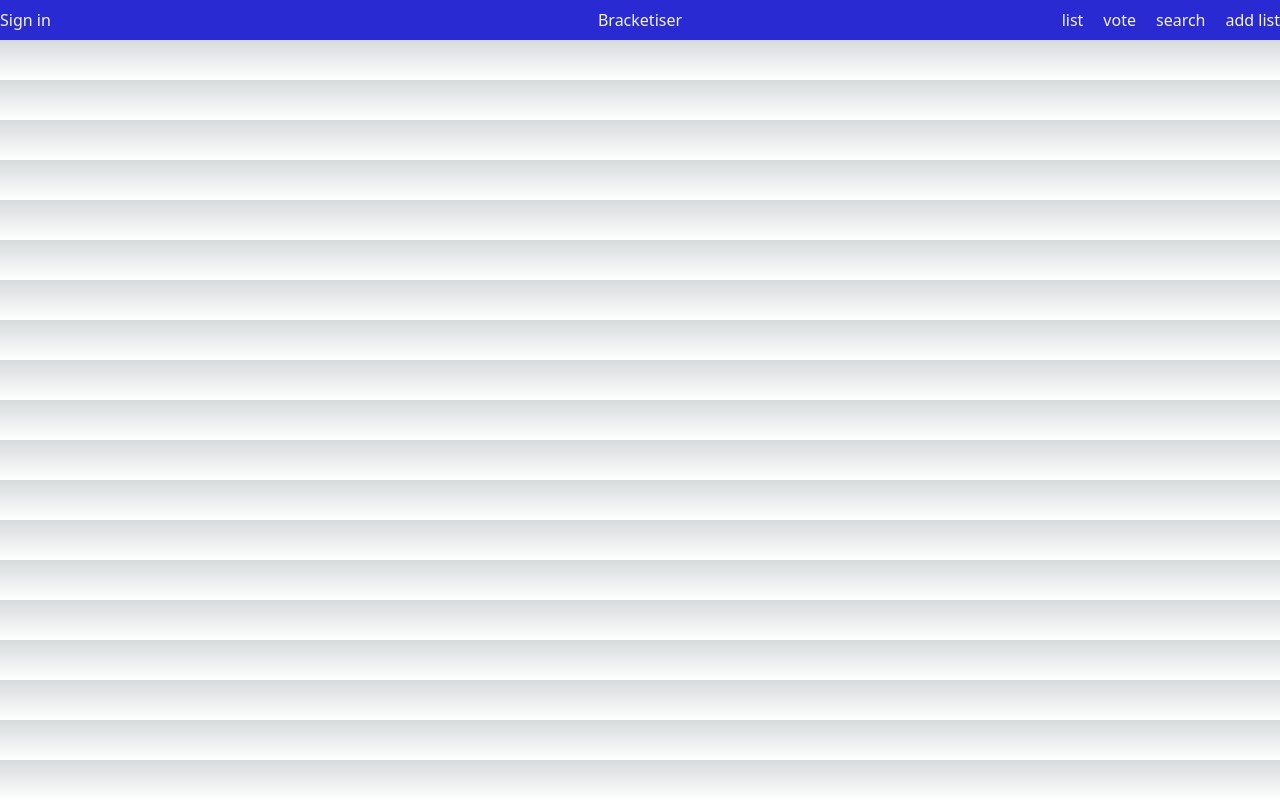
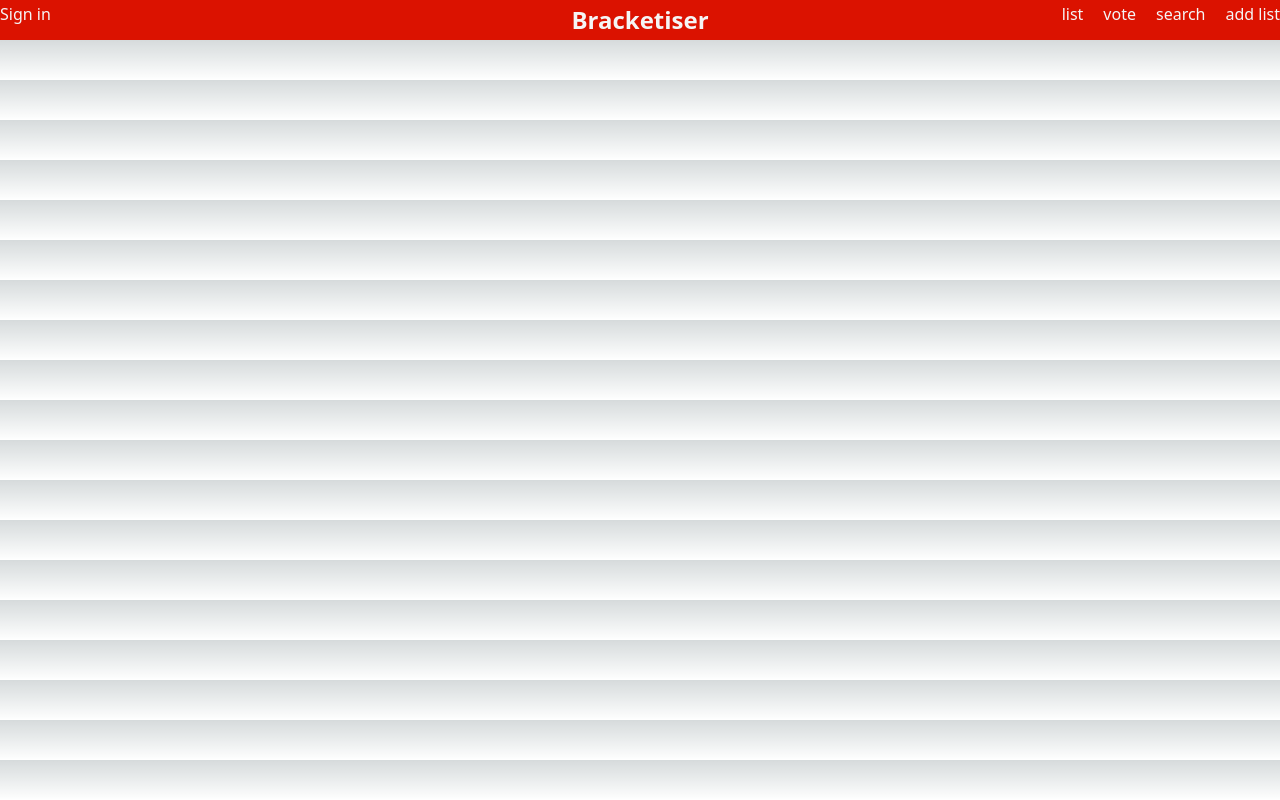
Before and after one commit to Jmarrin-smith/p12, a Next.js app: page /addlist in a window 1280 px wide. Built offline with nearby package versions, Linux system fonts and the light colour scheme; no server answers.

Commit message:
stylein
we ballin like jarl balgruuf

```diff
--- a/src/app/addlist/addlist.module.css
+++ b/src/app/addlist/addlist.module.css
@@ -17,7 +17,7 @@
   position: absolute;
   right: 20%;
   top: 10rem;
-  background-color: blue;
+  background-color: rgb(66, 144, 226);
   border-radius: 1rem;
   width: 4.5rem;
 }
@@ -27,7 +27,7 @@
   position: absolute;
   left: 20%;
   top: 10rem;
-  background-color: red;
+  background-color: #db1200;
   border-radius: 1rem;
   width: 4rem;
 }
--- a/src/app/globals.css
+++ b/src/app/globals.css
@@ -35,6 +35,11 @@ body {
 body {
   max-width: 100vw;
   overflow-x: hidden;
+}
+
+h1 {
+  font-size: x-large;
+  font-weight: bolder;
 }
 
 a {
--- a/src/app/pagecomponants/nav.module.css
+++ b/src/app/pagecomponants/nav.module.css
@@ -1,7 +1,7 @@
 .container {
   min-width: 100vw;
   min-height: 5vh;
-  background-color: rgb(42, 42, 211);
+  background-color: #db1200;
   color: whitesmoke;
 }
 
--- a/src/app/vote/vote.module.css
+++ b/src/app/vote/vote.module.css
@@ -21,14 +21,14 @@
 .voteA {
   height: 50%;
   width: 100%;
-  background-color: blue;
+  background-color: rgb(66, 144, 226);
   pointer-events: all;
 }
 
 .voteB {
   height: 50%;
   width: 100%;
-  background-color: red;
+  background-color: #db1200;
   pointer-events: all;
 }
 
```
